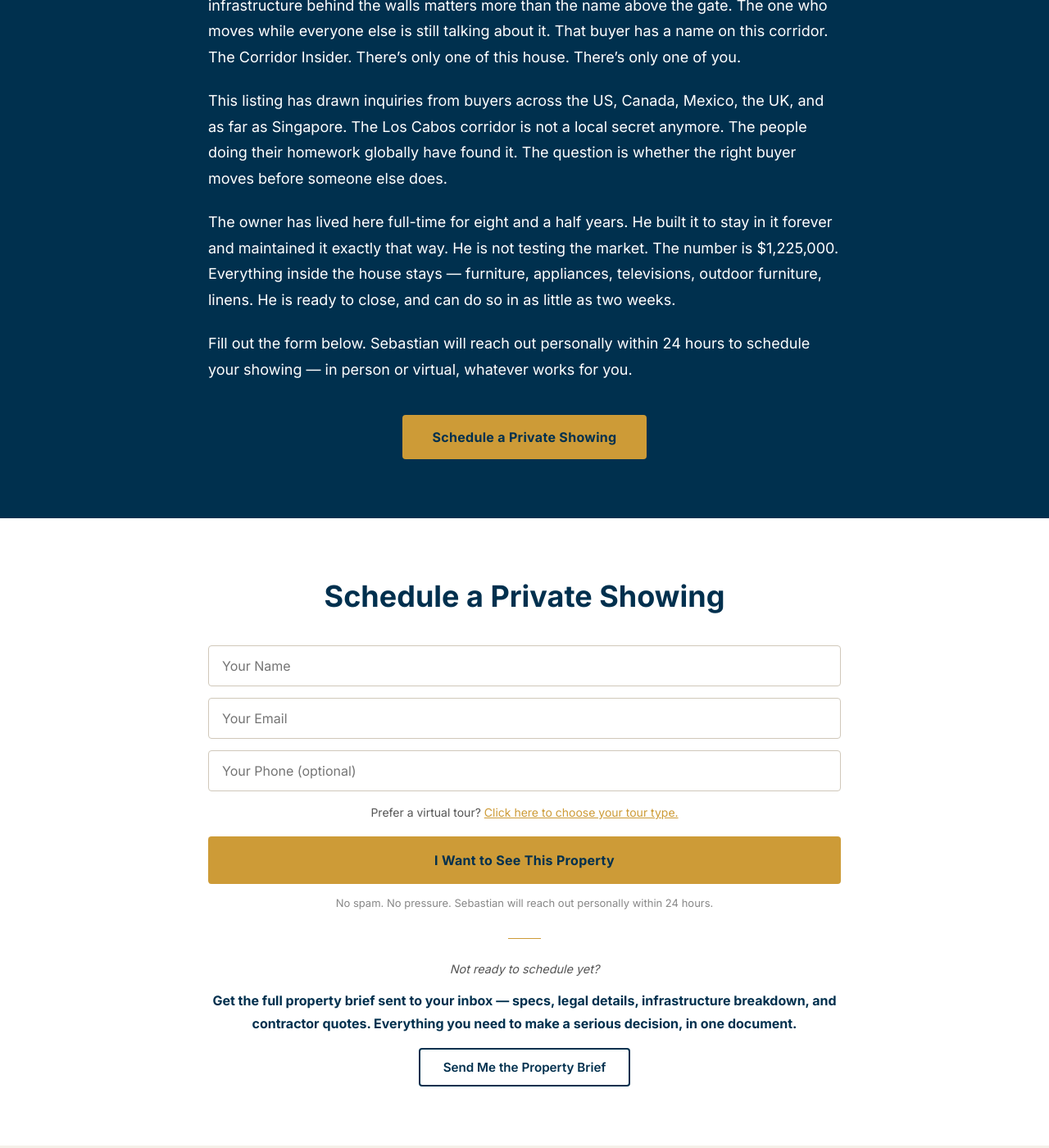
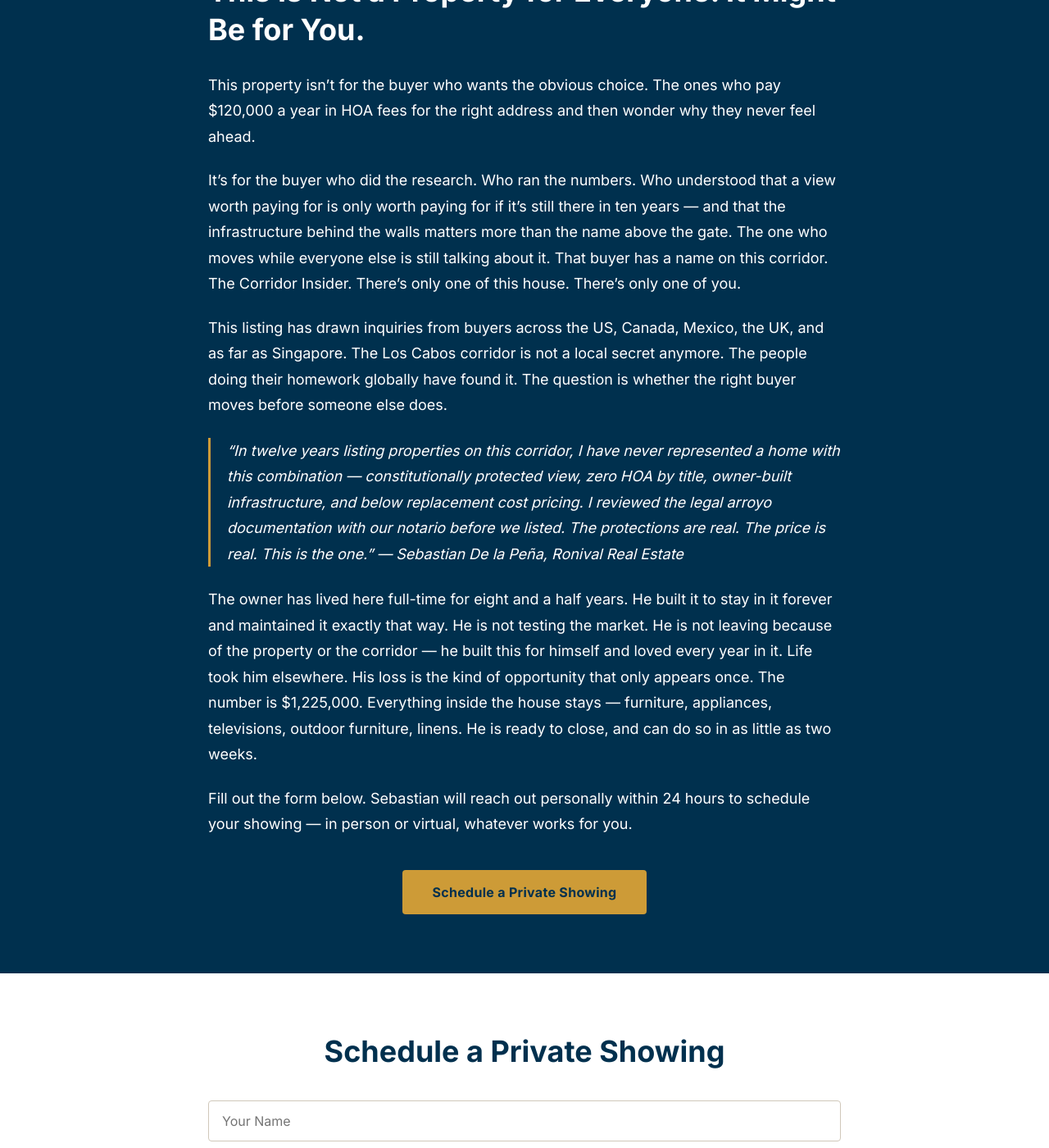
Before and after one commit to sellingcabohomes/SellingCabo.Homes, a Jekyll site: the page el-tule-ocean-view-home-los-cabos-corridor.html, which Jekyll copies as it is, in a window 1280 px wide and 1400 px high, scrolled down 10805 px. Shown: the whole window at 82% size. Built offline with Jekyll 4.4.1, drawn with Linux system fonts in a browser that asks for light colours; some of the changed text lies outside the part shown.

Commit message:
Propaganda audit upgrades: social proof, frame sharpener, 2045 terrace, worldview line, seller reframe, brief hook
Co-Authored-By: Claude Sonnet 4.6 <noreply@anthropic.com>

```diff
--- a/el-tule-ocean-view-home-los-cabos-corridor.html
+++ b/el-tule-ocean-view-home-los-cabos-corridor.html
@@ -528,6 +528,7 @@
 <section id="story">
   <div class="container">
     <p style="font-size:19px; line-height:1.75; max-width:760px; margin:0 auto 40px; text-align:center;">Most homes on the Los Cabos corridor were built by developers who don&rsquo;t live in them. That changes what gets installed, what gets cut, and what fails &mdash; usually after you&rsquo;ve already signed. This one is different from the first brick.</p>
+    <p style="font-style:italic;color:#555;font-size:0.95rem;font-family:'Inter',sans-serif;">Before you look at any corridor property, ask one question: what happens to the view if a neighbor gets a building permit tomorrow? The answer will tell you everything.</p>
     <h2>He Built It For Himself. That Changes Everything.</h2>
     <p>An Australian man bought a concrete shell in El Tule. He moved in. Then he just started doing things right.</p>
     <p>He replumbed the entire house himself. Repainted every wall inside and out. Planted every palm tree in the yard by hand. He ordered the windows and doors custom from Germany &mdash; double-pane, imported &mdash; because the ones that came with the place weren&rsquo;t good enough. He had hurricane shutters manufactured in Florida, measured to every opening in the house. $30,000 worth. He installed three separate septic systems &mdash; kitchen, laundry, bathrooms &mdash; plus a master overflow backup in case any of them failed. He put in a 10,000-liter underground water tank with two well pumps and a full backup for each.</p>
@@ -547,6 +548,7 @@
     <p>This home doesn&rsquo;t have that problem.</p>
     <p>A legal arroyo sits directly in front of the property. It is classified as a Bien Nacional &mdash; national property &mdash; under Article 27 of the Mexican Constitution and the Ley de Aguas Nacionales. It falls under a three-layer legal protection: federal, state, and municipal. CONAGUA holds enforcement authority. Any construction within the federal zone requires an explicit federal concession that is not granted in residential corridors.</p>
     <p>It cannot be built on. Not now. Not ever. Not by anyone.</p>
+    <p>Stand on the upper terrace today. Now imagine standing in that exact spot in 2045. The arroyo is still there. Chileno Bay is still there. The Sea of Cortez is still there. Nothing between you and the horizon has changed. That is not an assumption. That is federal law.</p>
     <p>The ocean views and the Chileno Bay panorama you see from every room, every balcony, in the upper terrace &mdash; those are the same views the next owner will have in twenty years.</p>
     <p>That is not a small thing in this market.</p>
   </div>
@@ -714,7 +716,8 @@
       <p style="margin-bottom:22px;">Not everyone gets here. Most people talk about it. Some people look at listings. A few book a flight to take a look.</p>
       <p style="margin-bottom:22px;">And then there's the one who buys it.</p>
       <p style="margin-bottom:22px;">That person exists in a different category. Not better — just different. The kind of person who decided what they wanted and went and got it, before someone else did.</p>
-      <p style="font-weight:700;text-align:center;margin-top:2em;margin-bottom:0;"><strong>The Corridor Insider. There's only one of this house. There's only one of you.</strong></p>
+      <p style="font-weight:700;text-align:center;margin-top:2em;margin-bottom:22px;"><strong>The Corridor Insider. There's only one of this house. There's only one of you.</strong></p>
+      <p style="font-style:italic;margin-bottom:0;">Corridor Insiders don&rsquo;t buy addresses. They buy decisions that compound &mdash; views that stay, infrastructure that holds, zero fees that never arrive.</p>
     </div>
   </div>
 </section>
@@ -744,7 +747,8 @@
     <p>This property isn&rsquo;t for the buyer who wants the obvious choice. The ones who pay $120,000 a year in HOA fees for the right address and then wonder why they never feel ahead.</p>
     <p>It&rsquo;s for the buyer who did the research. Who ran the numbers. Who understood that a view worth paying for is only worth paying for if it&rsquo;s still there in ten years &mdash; and that the infrastructure behind the walls matters more than the name above the gate. The one who moves while everyone else is still talking about it. That buyer has a name on this corridor. The Corridor Insider. There&rsquo;s only one of this house. There&rsquo;s only one of you.</p>
     <p>This listing has drawn inquiries from buyers across the US, Canada, Mexico, the UK, and as far as Singapore. The Los Cabos corridor is not a local secret anymore. The people doing their homework globally have found it. The question is whether the right buyer moves before someone else does.</p>
-    <p>The owner has lived here full-time for eight and a half years. He built it to stay in it forever and maintained it exactly that way. He is not testing the market. The number is $1,225,000. Everything inside the house stays &mdash; furniture, appliances, televisions, outdoor furniture, linens. He is ready to close, and can do so in as little as two weeks.</p>
+    <p style="font-style:italic;border-left:3px solid #cd9b37;padding-left:20px;margin:24px 0;">&ldquo;In twelve years listing properties on this corridor, I have never represented a home with this combination &mdash; constitutionally protected view, zero HOA by title, owner-built infrastructure, and below replacement cost pricing. I reviewed the legal arroyo documentation with our notario before we listed. The protections are real. The price is real. This is the one.&rdquo; &mdash; Sebastian De la Pe&ntilde;a, Ronival Real Estate</p>
+    <p>The owner has lived here full-time for eight and a half years. He built it to stay in it forever and maintained it exactly that way. He is not testing the market. He is not leaving because of the property or the corridor &mdash; he built this for himself and loved every year in it. Life took him elsewhere. His loss is the kind of opportunity that only appears once. The number is $1,225,000. Everything inside the house stays &mdash; furniture, appliances, televisions, outdoor furniture, linens. He is ready to close, and can do so in as little as two weeks.</p>
     <p>Fill out the form below. Sebastian will reach out personally within 24 hours to schedule your showing &mdash; in person or virtual, whatever works for you.</p>
     <div class="close-cta">
       <button class="btn open-modal-btn">Schedule a Private Showing</button>
@@ -769,7 +773,7 @@
     <div style="margin-top:32px;text-align:center;">
       <div style="width:40px;height:1px;background:#cd9b37;margin:0 auto 24px auto;"></div>
       <p style="font-style:italic;color:#555;font-size:0.9rem;margin-bottom:12px;">Not ready to schedule yet?</p>
-      <p style="font-weight:700;color:#00304e;font-size:1rem;margin-bottom:16px;">Get the full property brief sent to your inbox &mdash; specs, legal details, infrastructure breakdown, and contractor quotes. Everything you need to make a serious decision, in one document.</p>
+      <p style="font-weight:700;color:#00304e;font-size:1rem;margin-bottom:16px;">Get the full property brief sent to your inbox &mdash; including the 2022 contractor quotes that changed how we priced this listing. Specs, legal details, infrastructure breakdown, and the numbers behind the numbers. Everything you need to make a serious decision, in one document.</p>
       <button id="open-brief-btn" style="display:inline-block;background:transparent;border:2px solid #00304e;color:#00304e;font-family:'Inter',sans-serif;font-size:0.95rem;font-weight:600;padding:12px 28px;border-radius:4px;cursor:pointer;transition:background 0.15s,color 0.15s;">Send Me the Property Brief</button>
     </div>
   </div>
```
